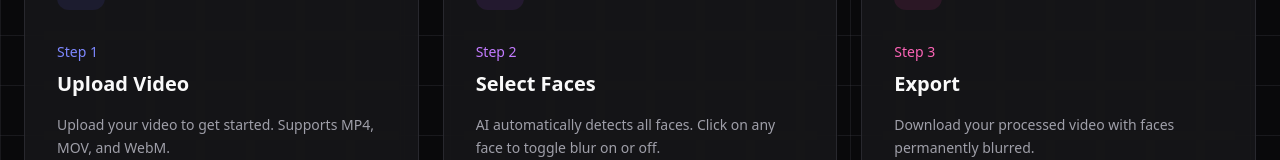
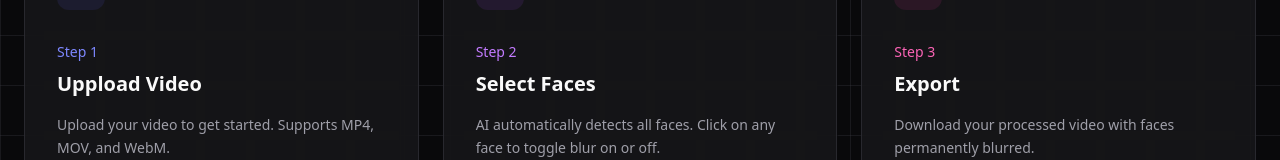
Before and after one commit to StianHa02/BlurThatGuyProject, a Next.js app: page / in a window 1280 px wide. Shown: the part 1115-1275 px from the top of the page. Built offline with nearby package versions, Linux system fonts and the light colour scheme; a web font is replaced by a local one.

Commit message:
test for cd and update

```diff
--- a/app/page.tsx
+++ b/app/page.tsx
@@ -9,7 +9,7 @@ const FEATURES = [
 	{
 		icon: Upload,
 		step: 1,
-		title: 'Upload Video',
+		title: 'Uppload Video',
 		description: 'Upload your video to get started. Supports MP4, MOV, and WebM.',
 		color: 'indigo' as const,
 	},
```
